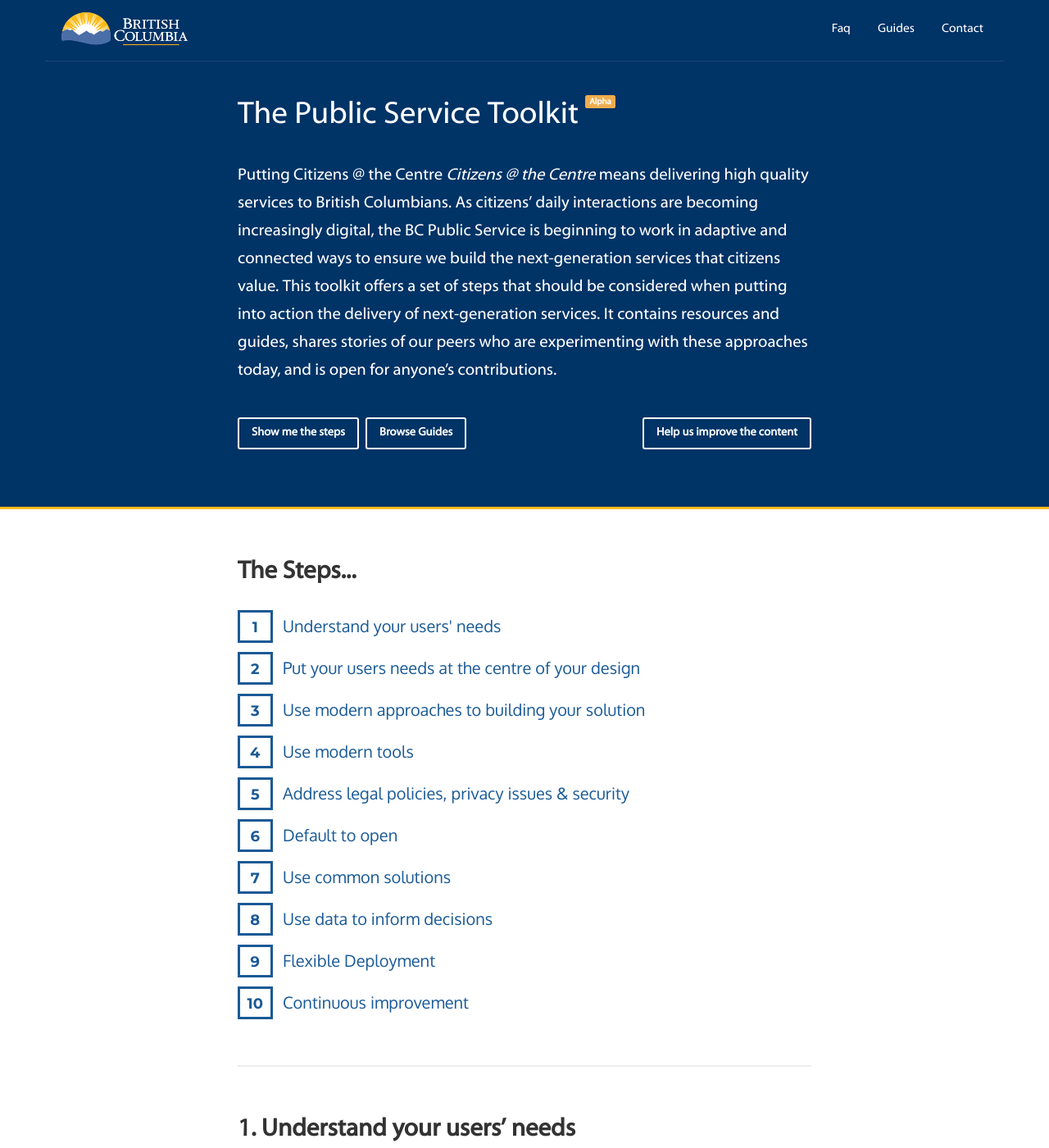
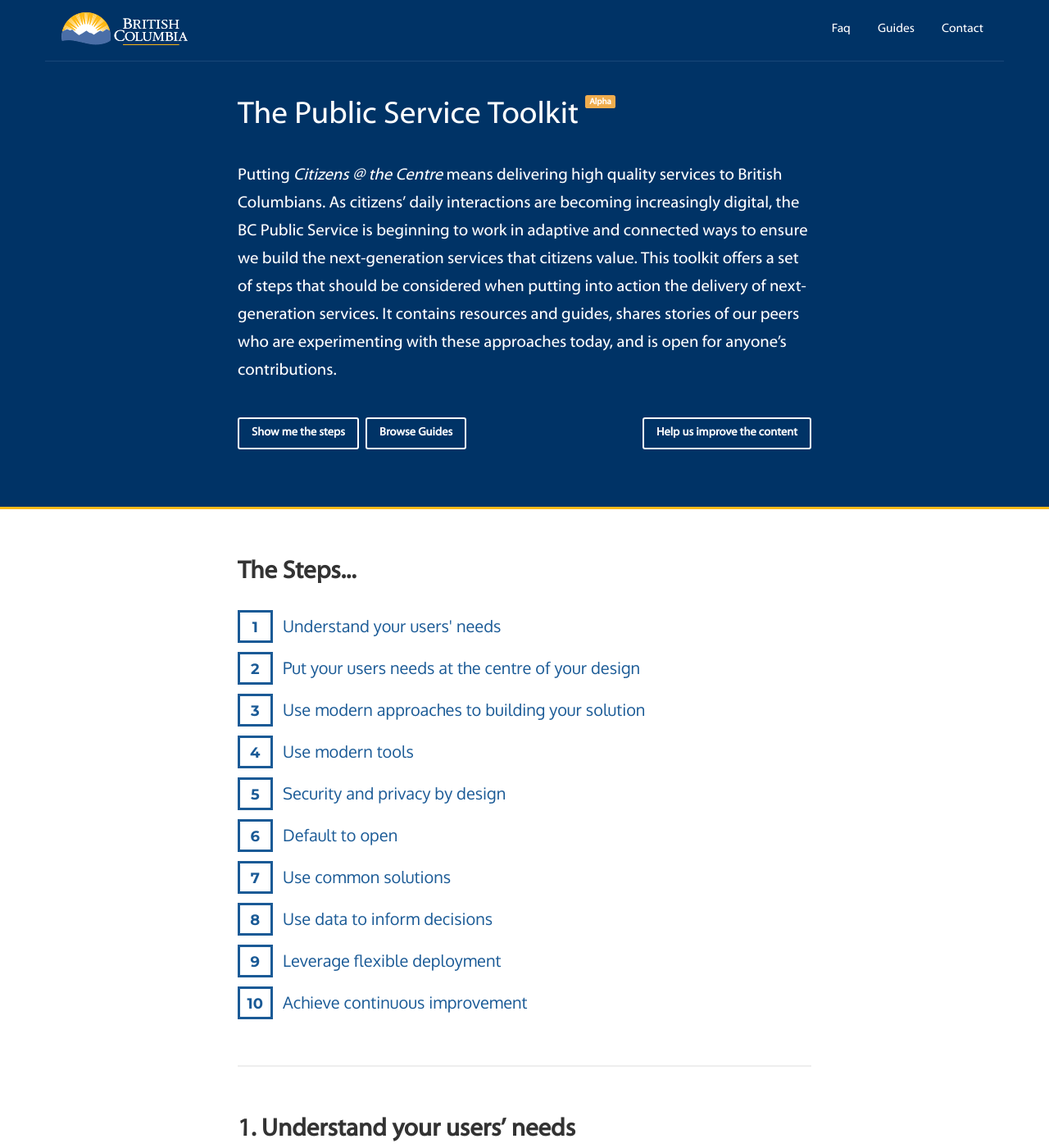
Before and after one commit to bcgov/digital-toolkit, a Jekyll site: the page index.html, which Jekyll copies as it is, in a window 1280 px wide and 1400 px high. Shown: the whole window at 82% size. Built offline with Jekyll 4.4.1, drawn with Linux system fonts in a browser that asks for light colours; nearby versions of some CDN libraries; some of the changed text lies outside the part shown.

Commit message:
Multiple changes fixing broken links, etc.

```diff
--- a/index.html
+++ b/index.html
@@ -19,7 +19,7 @@
 				<span class="sr-only">Toggle navigation</span> <span class="icon-bar"></span> <span class="icon-bar"></span> <span class="icon-bar"></span>
 				</button>
 				<ul class="main-nav dropdown-menu pull-right" aria-labelledby="mainNavMenu">
-					<li><a href="in-practice-examples/_faq.html">Faq</a></li>
+					<li><a href="in-practice-examples/faq.html"  target="_blank">Faq</a></li>
 					<li><a href="http://guides.pathfinder.bcgov/">Guides</a></li>
 					<li><a href="#" data-toggle="modal" data-target="#contactModal">Contact</a></li>
 				</ul>
@@ -33,7 +33,7 @@
 	<div class="section-inner">
 		<h1>The Public Service Toolkit</h1>
 		<small class="label label-warning">Alpha</small>
-		<p>Putting Citizens @ the Centre <a href="http://citizens-at-the-centre.pathfinder.bcgov" target="blank">Citizens @ the Centre</a> means delivering high quality services to British Columbians. As citizens’ daily interactions are becoming increasingly digital, the BC Public Service is beginning to work in adaptive and connected ways to ensure we build the next-generation services that citizens value. This toolkit offers a set of steps that should be considered when putting into action the delivery of next-generation services. It contains resources and guides, shares stories of our peers who are experimenting with these approaches today, and is open for anyone’s contributions.
+		<p>Putting <a href="http://citizens-at-the-centre.pathfinder.bcgov" target="_blank">Citizens @ the Centre</a> means delivering high quality services to British Columbians. As citizens’ daily interactions are becoming increasingly digital, the BC Public Service is beginning to work in adaptive and connected ways to ensure we build the next-generation services that citizens value. This toolkit offers a set of steps that should be considered when putting into action the delivery of next-generation services. It contains resources and guides, shares stories of our peers who are experimenting with these approaches today, and is open for anyone’s contributions.
 </a></li>
         </p>
 		<div class="buttons clearfix"> <a class="btn btn-custom smoothscroll" href="#thetools">Show me the steps</a> <a class="btn btn-custom" href="http://guides.pathfinder.bcgov/" target="_blank">Browse Guides</a> <a class="btn btn-custom" href="https://waffle.io/bcgov/innovation-toolkit" target="_blank">Help us improve the content</a> </div>
@@ -49,15 +49,15 @@
 		<h3>The Steps...</h3>
 		<ul>
 			<li><a class="smoothscroll" href="#cat1"><span class="number">1</span>Understand your users' needs</a></li>
-			<li><a class="smoothscroll" href="#cat2"><span class="number">2</span>Put your users needs at the centre of your design </a></li>
+			<li><a class="smoothscroll" href="#cat2"><span class="number">2</span>Put your users needs at the centre of your design</a></li>
 			<li><a class="smoothscroll" href="#cat3"><span class="number">3</span>Use modern approaches to building your solution</a></li>
 			<li><a class="smoothscroll" href="#cat4"><span class="number">4</span>Use modern tools</a></li>
-			<li><a class="smoothscroll" href="#cat5"><span class="number">5</span>Address legal policies, privacy issues &amp; security</a></li>
+			<li><a class="smoothscroll" href="#cat5"><span class="number">5</span>Security and privacy by design</a></li>
 			<li><a class="smoothscroll" href="#cat6"><span class="number">6</span>Default to open</a></li>
 			<li><a class="smoothscroll" href="#cat7"><span class="number">7</span>Use common solutions</a></li>
 			<li><a class="smoothscroll" href="#cat8"><span class="number">8</span>Use data to inform decisions</a></li>
-            <li><a class="smoothscroll" href="#cat9"><span class="number">9</span>Flexible Deployment</a></li>
-			<li><a class="smoothscroll" href="#cat10"><span class="number">10</span>Continuous improvement</a></li>
+            <li><a class="smoothscroll" href="#cat9"><span class="number">9</span>Leverage flexible deployment</a></li>
+			<li><a class="smoothscroll" href="#cat10"><span class="number">10</span>Achieve continuous improvement</a></li>
 		</ul>
 	</div>
 </section>
@@ -92,7 +92,7 @@
 				<div id="collapseTwo" class="panel-collapse collapse" role="tabpanel" aria-labelledby="cat1exampleheading">
 					<div class="panel-body">
 						<ul class="bullet-list">
-							<li> <a href="in-practice-examples/my-self-serve.html" target="_blanks">My Self Serve</a> </li>
+							<li> <a href="in-practice-examples/my-self-serve.html" target="_blank">My Self Serve</a> </li>
 							<li> <a class="disabled">Understanding the Student Journey</a> </li>
 							<li> <a class="disabled">Hired Equipment</a> </li>
 						</ul>
@@ -129,9 +129,9 @@
 				<div id="cat2examples" class="panel-collapse collapse" role="tabpanel" aria-labelledby="cat2exampleheading">
 					<div class="panel-body">
 						<ul class="bullet-list">
-							<li> <a class="disabled">Reducing Red Tape</a> </li>
-							<li> <a class="disabled">Mobile Enabled Field Officers</a> </li>
-							<li> <a class="disabled">Aged Out</a> </li>
+                            <li> <a href="in-practice-examples/aged-out.html" target="_blank">Aged Out</a> </li>
+                            <li> <a href="in-practice-examples/mobile-enabled-field-officers.html" target="_blank">Mobile Enabled Field Officers</a> </li>
+                            <li> <a class="disabled">Reducing Red Tape</a> </li>
 						</ul>
 					</div>
 				</div>
@@ -165,7 +165,7 @@
 				<div id="cat3examples" class="panel-collapse collapse" role="tabpanel" aria-labelledby="cat3exampleheading">
 					<div class="panel-body">
 						<ul class="bullet-list">
-							<li> <a class="disabled">Environmental Assessment Office</a> </li>
+                            <li> <a href="in-practice-examples/eao.html" target="_blank">Environmental Assessment Office</a> </li>
 							<li> <a class="disabled">Justice Tribunal Transformation</a> </li>
 						</ul>
 					</div>
@@ -187,7 +187,6 @@
 				<div id="cat4resources" class="panel-collapse collapse" role="tabpanel" aria-labelledby="cat4resourceheading">
 					<div class="panel-body">
 						<ul class="bullet-list">
-
 							<li>I want to <a href="http://api-guide.pathfinder.bcgov/" target="_blank">develop APIs</a> so that others can reuse and integrate with my service </li>
 							<li> <a class="disabled">I want to manage my project using Agile tools</a> </li>
                             <li> <a class="disabled">I want to use open version control, a  modern Technology Stack, continous integration, etc</a> </li>
@@ -200,7 +199,11 @@
 					<h4 class="panel-title"> <a class="collapsed" role="button" data-toggle="collapse" href="#cat4examples" aria-expanded="false" aria-controls="collapseTwo"> In-Practice Examples <span class="state-indicator"></span> </a> </h4>
 				</div>
 				<div id="cat4examples" class="panel-collapse collapse" role="tabpanel" aria-labelledby="cat4exampleheading">
-					<div class="panel-body"> </div>
+					<div class="panel-body">
+						<ul class="bullet-list">
+                            <li> <a href="in-practice-examples/open511.html" target="_blank">Open 511</a> </li>
+						</ul>
+					</div>
 				</div>
 			</div>
 		</div>
@@ -209,7 +212,7 @@
 <a class="anchor-offset" name="cat5"></a>
 <section class="tool-section">
 	<div class="section-inner">
-		<h3>5. Address legal policies, privacy issues and security</h3>
+		<h3>5. Security and privacy by design</h3>
 		<p>The best intentions for service outcomes are only as good as the legal and policy environment into which they are designed to be deployed. In the context of digital services, often accessed using wireless devices and located in the cloud, and which often necessarily involve the collection and sharing of data and personal information, a public service owner must be cognizant of the associated risks and opportunities. So evaluate what user data and information the service will be providing or storing, and address the security level, legal responsibilities, privacy issues and risks associated with the service in consultation with your Ministry Information Security Officer and other experts.</p>
 		<div class="panel-group" id="cat5accordion" role="tablist" aria-multiselectable="true">
 			<div class="panel panel-default">
@@ -234,8 +237,8 @@
 				<div id="cat5examples" class="panel-collapse collapse" role="tabpanel" aria-labelledby="cat5exampleheading">
 					<div class="panel-body">
 						<ul class="bullet-list">
-							<li> <a class="disabled">Information Management Act</a></li>
-                            <li> <a class="disabled">Home Healthcare Monitoring</a> </li>
+                            <li> <a href="in-practice-examples/home-healthcare-monitoring.html" target="_blank">Home Healthcare Monitoring</a> </li>
+                            <li> <a class="disabled">Information Management Act</a></li>
 						</ul>
 					</div>
 				</div>
@@ -246,7 +249,7 @@
 <a class="anchor-offset" name="cat6"></a>
 <section class="tool-section">
 	<div class="section-inner">
-		<h3>6. Default to Open</h3>
+		<h3>6. Default to open</h3>
 		<p>The nature of government, the complexity of services we deliver, and increasing citizen expectations, make it  increasingly difficult to solve all the problems we face on our own. Being open in our approaches, with our data, and to outside contribution will make our services better. Where appropriate we should make source code and application data available to each other, to the public and to our partners. We will seek out every opportunity to encourage and celebrate public and partner contributions to our projects.</p>
 		<div class="panel-group" id="cat6accordion" role="tablist" aria-multiselectable="true">
 			<div class="panel panel-default">
@@ -281,8 +284,8 @@
 <a class="anchor-offset" name="cat7"></a>
 <section class="tool-section">
 	<div class="section-inner">
-		<h3>7. Use Common Solutions</h3>
-		<p>By sharing capacities, ideas and resources across agencies, and by re-using common systems and processes, we can accelerate time to market, reduce costs and offer consistency across our services. This is reflected in the principles of “<a href="http://www.google.ca" target="_blank">government-as-a-platform</a>” and “build-once, use many times”. To do so, we will begin seek out common services - like identity, payments, booking appointments and the development and sharing of software code - to be standardized as platform offerings. Wherever possible, we will Incorporate open standards and common government solution, building services that are consistent with the user experience of the rest of GOV.BC.CA, and publish content using the corporate content management system.</p>
+		<h3>7. Use common solutions</h3>
+		<p>By sharing capacities, ideas and resources across agencies, and by re-using common systems and processes, we can accelerate time to market, reduce costs and offer consistency across our services. This is reflected in the principles of “<a href="in-practice-examples/gov-as-a-platform.html" target="_blank">government-as-a-platform</a>” and “build-once, use many times”. To do so, we will begin seek out common services - like identity, payments, booking appointments and the development and sharing of software code - to be standardized as platform offerings. Wherever possible, we will Incorporate open standards and common government solution, building services that are consistent with the user experience of the rest of GOV.BC.CA, and publish content using the corporate content management system.</p>
 		<div class="panel-group" id="cat7accordion" role="tablist" aria-multiselectable="true">
 			<div class="panel panel-default">
 				<div class="panel-heading" role="tab" id="cat7resourceheading">
@@ -291,7 +294,7 @@
 				<div id="cat7resources" class="panel-collapse collapse" role="tabpanel" aria-labelledby="cat7resourceheading">
 					<div class="panel-body">
 						<ul class="bullet-list">
-                            <li>I want to use or create a common <a href="http://www2.gov.bc.ca/gov/content/about-gov-bc-ca/web-presence/developers-guide" target="_blank">Government-as-a-Platform</a> service</li>
+                            <li>I want to use or create a common <a href="in-practice-examples/gov-as-a-platform.html" target="_blank">Government-as-a-Platform</a> service</li>
 							<li>I want to ensure that I adhere to <a href="http://www2.gov.bc.ca/gov/content/about-gov-bc-ca/web-presence/developers-guide" target="_blank">Corporate Branding</a> </li>
 							<li>I want my users to use verify their identity using the <a href="http://www2.gov.bc.ca/gov/content/governments/government-id/bc-services-card" target="_blank">BC Services Card</a>  </li>
 							<li><a class="disabled">I want to use the Gov2.0 Web Platform</a> </li>
@@ -306,8 +309,8 @@
 				<div id="cat7examples" class="panel-collapse collapse" role="tabpanel" aria-labelledby="cat7exampleheading">
 					<div class="panel-body">
 						<ul class="bullet-list">
-							<li> <a class="disabled">Broadband for BC</a> </li>
-							<li> <a class="disabled">Procurement Transformation</a> </li>
+							<li> <a href="in-practice-examples/paybc.html" target="_blank">Pay BC</a> </li>
+							<li> <a class="disabled">BC Services Card</a> </li>
 						</ul>
 					</div>
 				</div>
@@ -354,7 +357,7 @@
 <a class="anchor-offset" name="cat9"></a>
 <section class="tool-section">
 	<div class="section-inner">
-		<h3>9. Flexible Deployment</h3>
+		<h3>9. Leverage flexible deployment</h3>
 		<p>If we design, build and test in ways that aim to get services to market quickly, then it doesn’t make sense to spend months going through legacy hurdles to get the services up an running on systems that don't quickly adapt to changing needs. Building services on a flexible infrastructure, like cloud computing, will enable Ministries to quickly and easily purchase computing resources on demand, only pay for what they actually use, scale up or down depending on needs, and improve overall resiliency. To enable this approach to deployment, we need more lightweight procurement processes that allow us to achieve as close to industry best practices as our regulatory requirements permit. By doing so, we will open up opportunities to do business with new vendors, small businesses and innovative start-ups who work in modern, agile ways, but don’t have the capacity or resources for long RFP processes.</p>
 		<div class="panel-group" id="cat9accordion" role="tablist" aria-multiselectable="true">
 			<div class="panel panel-default">
@@ -378,7 +381,7 @@
 				<div id="cat9examples" class="panel-collapse collapse" role="tabpanel" aria-labelledby="cat9exampleheading">
 					<div class="panel-body">
 						<ul class="bullet-list">
-							<li> <a class="disabled">CloudBC</a> </li>
+							<li> <a href="in-practice-examples/cloudbc.html" target="_blank">Cloud BC</a> </li>
 							<li> <a class="disabled">Technology Exemptions</a> </li>
 						</ul>
 					</div>
@@ -390,7 +393,7 @@
 <a class="anchor-offset" name="cat10"></a>
 <section class="tool-section">
 	<div class="section-inner">
-		<h3>10. Continuous Improvement</h3>
+		<h3>10. Achieve continuous improvement</h3>
 		<p>Without efficient and streamlined processes, it can be challenging to benefit from a transition to digital services. Continuous improvement practices offer ways to improve products, services, or processes in an ongoing fashion. In the digital services context, this includes building in automated testing and deployment, ensuring that developers and those running and maintaining services are working closely together to avoid failure, a building in a continuous cycle of planning, delivery to users, gathering feedback and acting on that feedback. By doing so we can get services to citizens faster, reduce risks, eliminate wasteful steps and minimize project cost overruns.</p>
 		<div class="panel-group" id="cat10accordion" role="tablist" aria-multiselectable="true">
 			<div class="panel panel-default">
@@ -428,7 +431,7 @@
 	<div class="section-inner">
 		<h3>Didn't find what you need?</h3>
 		<p>We recognize that not all projects are suitable for these approaches. If you have a project that is more suited to a traditional “waterfall” type of approach, please reference the following <em><a href="http://mode1-guide.pathfinder.bcgov/" target="_blank">guidebook.</a></em></p>
-		<div class="buttons clearfix"> <a href="in-practice-examples/_faq.html" class="btn btn-custom">Frequently Asked Questions</a>
+		<div class="buttons clearfix"> <a href="in-practice-examples/faq.html" class="btn btn-custom">Frequently Asked Questions</a>
         <a href="#" data-toggle="modal" data-target="#contactModal" class="btn btn-custom">Contact Us</a> </div>
 	</div>
 </section>
```
Also changed, not shown: other parts of index.html (+1 -1 lines), in-practice-examples/faq.html (renamed from in-practice-examples/_faq.html), in-practice-examples/gov-as-a-platform.html (renamed from in-practice-examples/_gov-as-a-platform.html).
